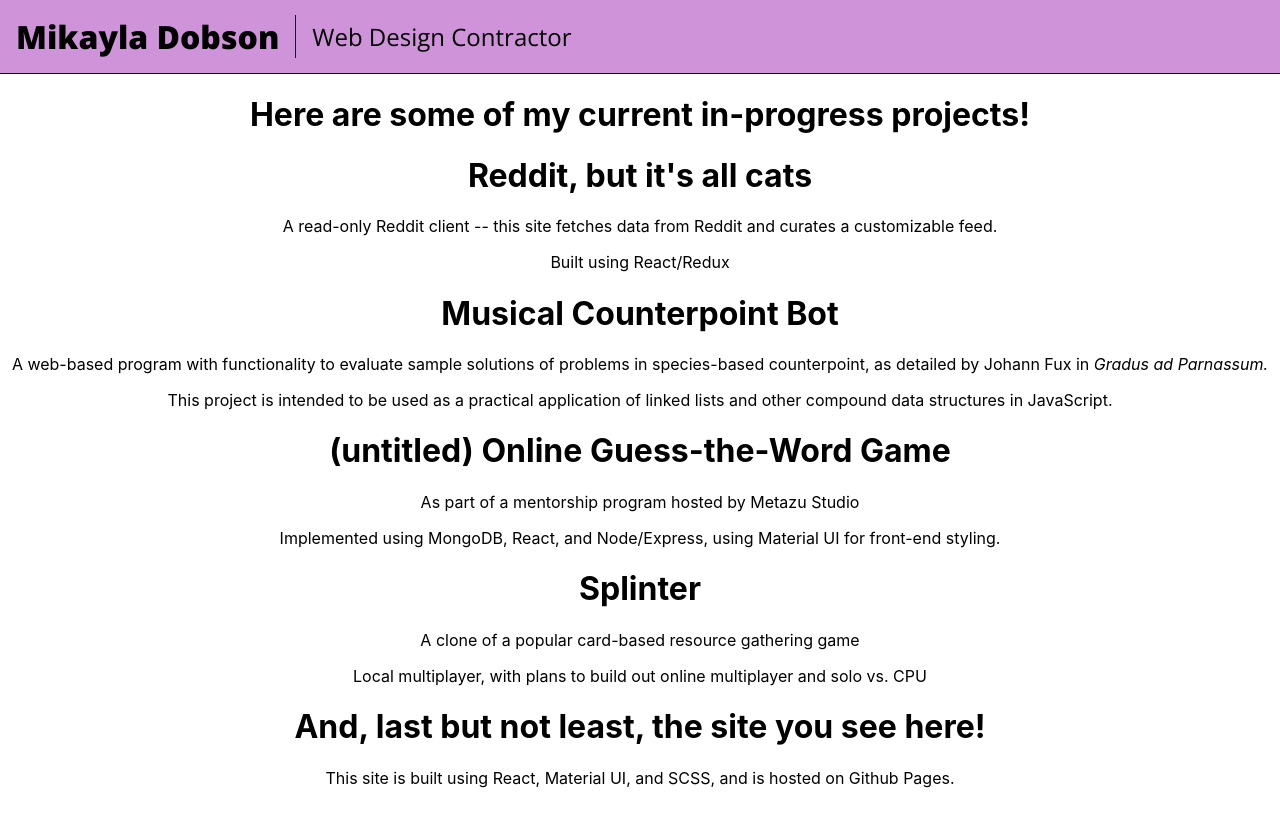
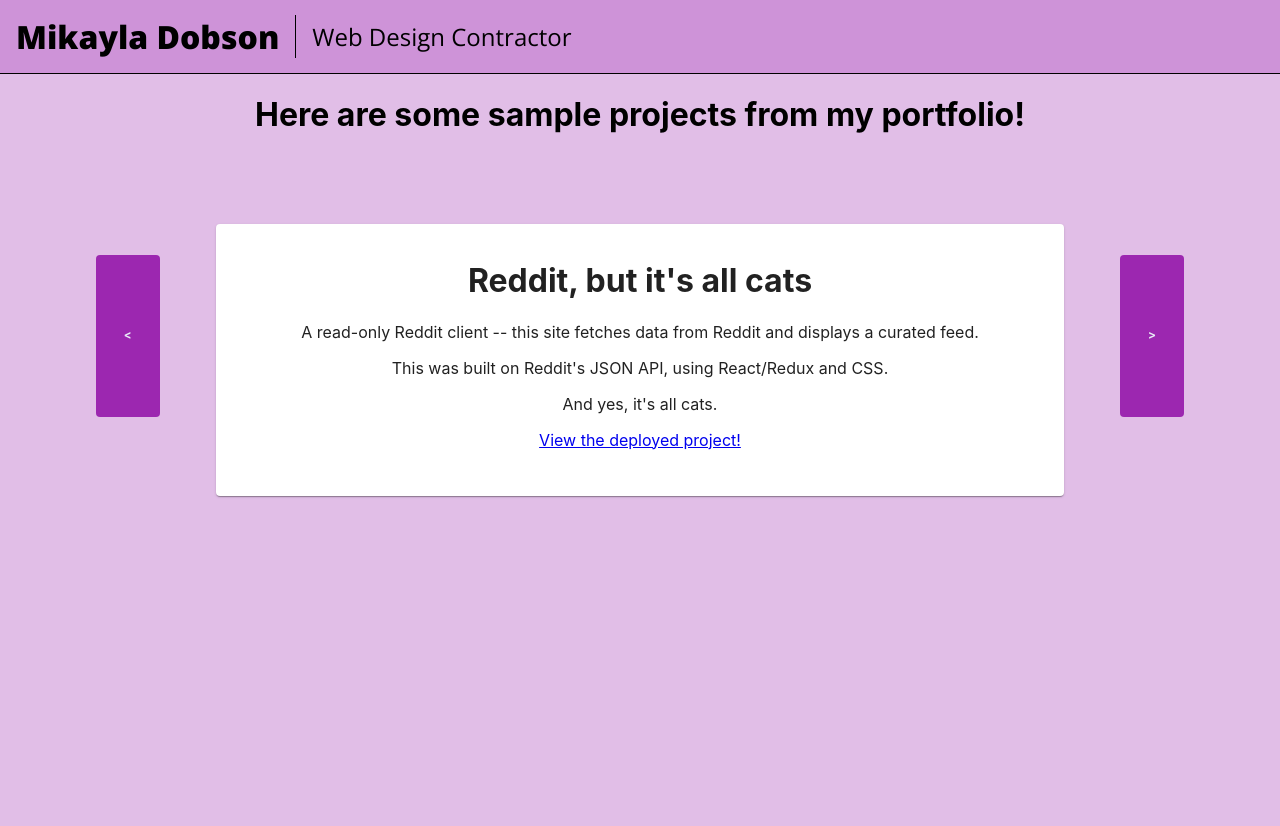
Before and after one commit to innocuous-symmetry/about-mikayla, a React (Create React App) app: page /projects in a window 1280 px wide. Shown: the top 826 px of the page. Before the commit the page ends 804 px from the top, so only its background shows below. Built offline with nearby package versions, Linux system fonts and the light colour scheme.

Commit message:
animation for about me page

```diff
--- a/src/App.scss
+++ b/src/App.scss
@@ -36,18 +36,6 @@ $purple200: #ce93d8;
     }
   }
 }
-
-// .landing {
-//   padding-top: 1.5rem;
-//   display: flex;
-//   flex-direction: column;
-//   align-items: center;
-//   width: 75vw;
-//   h3 {
-//     position: relative;
-//     top: 0.8rem;
-//   }
-// }
 
 .technologies-page {
   .tech-scrollbar {
@@ -139,4 +127,45 @@ $purple200: #ce93d8;
   .card-title {
     text-transform: uppercase;
   }
+
+  @keyframes fade-in {
+    from {
+      opacity: 0;
+    }
+    100% {
+      opacity: 1;
+    }
+  }
+
+  @mixin staggered-entry($interval) {
+    animation: 0.5s fade-in #{$interval}s linear forwards;
+  }
+
+  .fade {
+    opacity: 0;
+    transition: 0.5s transform ease;
+    &:hover {
+      transform: scale(115%) translateY(-1.5rem);
+      transition: 0.5s transform ease;
+    }
+
+    &.one {
+      @include staggered-entry(0);
+    }
+    &.two {
+      @include staggered-entry(0.6);
+    }
+    &.three {
+      @include staggered-entry(1.2);
+    }
+  }
 }
+
+.projects-page {
+  .MuiPaper-root {
+    padding: 1rem;
+    width: 75%;
+    height: 15rem;
+    margin-top: 3rem;
+  }
+}
--- a/src/pages/AboutMe.js
+++ b/src/pages/AboutMe.js
@@ -12,21 +12,21 @@ export default function AboutMe() {
             <Card sx={[headerCard, cardDimensions]} className="card-title">What I Do:</Card>
 
             <div style={aboutGallery}>
-                <Card sx={[projectCards, cardDimensions]}>
+                <Card sx={[projectCards, cardDimensions]} className="fade one">
                     <h2 className="card-title">Create full stack web applications</h2>
                     <p>I have experience building web applications with and without back-end integrations.</p>
                     <p>I am comfortable conceptualizing and organizing complex structures, and as such, my projects tend to be
                         natural in their structure and easy to maintain.</p>
                 </Card>
 
-                <Card sx={[projectCards, cardDimensions]}>
+                <Card sx={[projectCards, cardDimensions]} className="fade two">
                     <h2 className="card-title">Creative minded problem solver</h2>
                     <p>My <a href="/creative-projects">rich creative background as a musician, composer, producer,
                         and artistic collaborator</a> provide me with a unique frame of reference for
                         solving technical problems and adapting to dynamic environments.</p>
                 </Card>
 
-                <Card sx={[projectCards, cardDimensions]}>
+                <Card sx={[projectCards, cardDimensions]} className="fade three">
                     <h2 className="card-title">Database Operations and Management</h2>
                     <p>My projects have featured both relational and non-relational databases, in particular
                         PostgreSQL and MongoDB.</p>
--- a/src/pages/Links.js
+++ b/src/pages/Links.js
@@ -1,20 +1,26 @@
+import Card from '@mui/material/Card';
+
+import { DocumentStyle } from '../styles/Style';
+
+const { htmlTheme, stockGallery } = DocumentStyle;
+
 export default function Links() {
     return (
-        <div className='Links page'>
+        <div style={htmlTheme}>
             <h1>Find more about my work at the links below!</h1>
 
-            <div className="gallery">
-                <div className="card">
+            <div style={stockGallery}>
+                <Card>
                     {/* An image here for a Github logo? */}
                     <a href="https://github.com/innocuous-symmetry">My Github</a>
-                </div>
-                <div className="card">
+                </Card>
+                <Card>
                     {/* LinkedIn image? */}
                     <a href="https://www.linkedin.com/in/mikayla-dobson/">My LinkedIn Profile</a>
-                </div>
-                <div className="card">
+                </Card>
+                <Card>
                     <a href="https://codepen.io/innocuous-symmetry">My CodePen</a>
-                </div>
+                </Card>
             </div>
         </div>
     )
--- a/src/pages/Projects.js
+++ b/src/pages/Projects.js
@@ -1,38 +1,102 @@
+import '../App.scss';
+import { useState, useEffect } from 'react';
+
+import { DocumentStyle, ProjectsPage } from '../styles/Style';
+
+import Button from '@mui/material/Button';
+import Card from '@mui/material/Card';
+import Divider from '@mui/material/Divider';
+
+const { htmlTheme, stockGallery } = DocumentStyle;
+const { projectsButton } = ProjectsPage;
+
 export default function Projects() {
-    return (
-        <div className="In-Progress page">
-            <h1>Here are some of my current in-progress projects!</h1>
-
-            <div className="gallery">
-                <div className="card">
+    const galleryArray = [
+        (
+            <Card>
                 <h1>Reddit, but it's all cats</h1>
-                    <p>A read-only Reddit client -- this site fetches data from Reddit and curates a customizable feed.</p>
-                    <p>Built using React/Redux</p>
-                </div>
-
-                <div className="card">
+                <p>A read-only Reddit client -- this site fetches data from Reddit and displays a curated feed.</p>
+                <p>This was built on Reddit's JSON API, using React/Redux and CSS.</p>
+                <p>And yes, it's all cats.</p>
+                <a href="https://reddit-but-all-cats.netlify.app/" target="_blank" rel="noreferrer">View the deployed project!</a>
+            </Card>
+        ),
+        (
+            <Card>
+                <h1>Personal Timestamp Generator</h1>
+                <p>A small-scale timestamp/productivity management tool for individual use and logging of
+                    time, including compartmentalization by task and some aggregate functions based on queries.
+                </p>
+                <p>Command-line interface built on Python with a SQLite Database.</p>
+                <a href="https://github.com/innocuous-symmetry/timestamp_project" target="_blank" rel="noreferrer">View the repo here!</a>
+            </Card>
+        ),
+        (
+            <Card>
                 <h1>Musical Counterpoint Bot</h1>
-                    <p>A web-based program with functionality to evaluate sample solutions of problems in species-based counterpoint, as detailed by Johann Fux in <em>Gradus ad Parnassum.</em></p>
-                    <p>This project is intended to be used as a practical application of linked lists and other compound data structures in JavaScript.</p>
-                </div>
-
-                <div className="card">
+                <p>A web-based program with functionality to evaluate sample solutions of problems in
+                    species-based counterpoint, as detailed by Johann Fux in <em>Gradus ad Parnassum.</em></p>
+                <p>This project is intended to be used as a practical application of linked lists and
+                    other compound data structures in JavaScript.</p>
+                <p>In progress. Using vanilla HTML/CSS/JS.</p>
+            </Card>
+        ),
+        (
+            <Card>
                 <h1>(untitled) Online Guess-the-Word Game</h1>
                 <p>As part of a mentorship program hosted by Metazu Studio</p>
-                    <p>Implemented using MongoDB, React, and Node/Express, using Material UI for front-end styling.</p>
-                </div>
-
-                <div className="card">
+                <p>Implemented using MongoDB, React, and Node/Express, styled with Material UI/SCSS.</p>
+                <p>In progress, building in collaboration with others at Metazu Studio.</p>
+            </Card>
+        ),
+        (
+            <Card>
                 <h1>Splinter</h1>
                 <p>A clone of a popular card-based resource gathering game</p>
                 <p>Local multiplayer, with plans to build out online multiplayer and solo vs. CPU</p>
-                </div>
-
-                <div className="card">
+                <p>In progress. Using React, Node/Express, and PostgreSQL.</p>
+            </Card>
+        ),
+        (
+            <Card>
+                <h1>Carenest</h1>
+                <p>Designed in collaboration with Faith Magras, Elvis Hernandez, and Daytreon Dean
+                    as a submission for #HACKTN in March 2022.</p>
+                <p>Produced using React. View the repo <a target="_blank" rel="noreferrer" href="https://github.com/Team-Carenest/carenest">here!</a></p>
+            </Card>
+        ),
+        (
+            <Card>
                 <h1>And, last but not least, the site you see here!</h1>
                 <p>This site is built using React, Material UI, and SCSS, and is hosted on Github Pages.</p>
-                </div>
+            </Card>
+        ),
+    ]
 
+    const [galleryIndex, setGalleryIndex] = useState(0);
+
+    const handleDecrement = () => {
+        setGalleryIndex((prev) => {
+            let newValue = prev - 1;
+            if (newValue === -1) {
+                newValue = galleryArray.length - 1;
+            }
+            return newValue;
+        });
+    }
+
+    const handleIncrement = () => {
+        setGalleryIndex(prev => (prev + 1) % galleryArray.length);
+    }
+
+    return (
+        <div className="projects-page" style={htmlTheme}>
+            <h1>Here are some sample projects from my portfolio!</h1>
+
+            <div style={stockGallery}>
+                <Button style={projectsButton} onClick={handleDecrement}>{'<'}</Button>
+                {galleryArray[galleryIndex]}
+                <Button style={projectsButton} onClick={handleIncrement}>{'>'}</Button>
             </div>
         </div>
     )
--- a/src/pages/Technologies.js
+++ b/src/pages/Technologies.js
@@ -2,7 +2,6 @@ import '../App.scss';
 
 import Card from '@mui/material/Card';
 import Chip from '@mui/material/Chip';
-import { Drawer } from '@mui/material';
 
 import { TechnologiesPage, DocumentStyle } from '../styles/Style';
 
--- a/src/styles/Style.js
+++ b/src/styles/Style.js
@@ -43,6 +43,15 @@ export const DocumentStyle = {
         width: '80%',
         color: '#000000',
         borderWidth: '2px'
+    },
+
+    stockGallery: {
+        display: 'flex',
+        flexDirection: 'row',
+        justifyContent: 'space-between',
+        alignItems: 'center',
+        width: '85vw',
+        height: '45vh',
     }
 }
 
@@ -141,3 +150,12 @@ export const TechnologiesPage = {
         padding: '2rem',
     }
 }
+
+export const ProjectsPage = {
+    projectsButton: {
+        backgroundColor: purple[500],
+        color: indigo[50],
+        height: '45%',
+        width: '5%',
+    },
+}
--- /dev/null
+++ b/src/util/Gallery.js
@@ -0,0 +1,3 @@
+export default class Gallery {
+
+}
```
Lines whose indentation alone changed are shown as unchanged.
